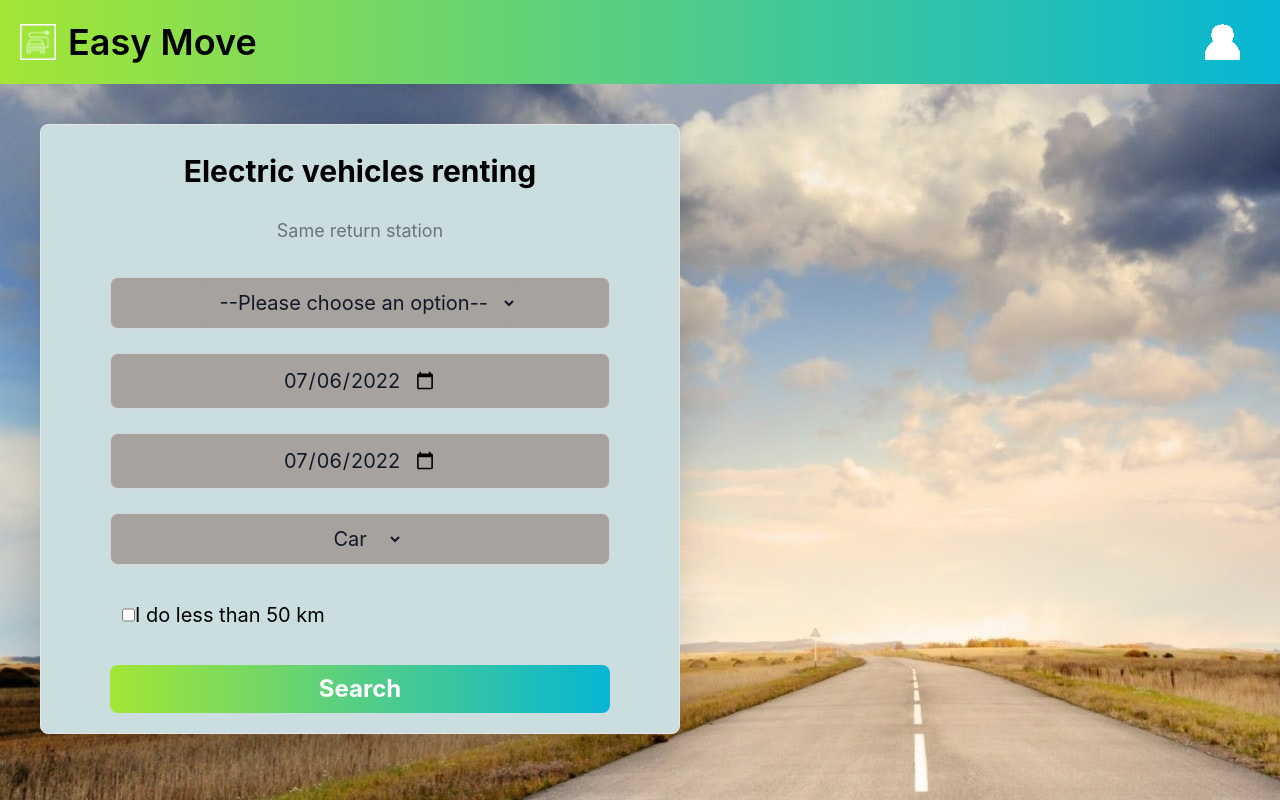
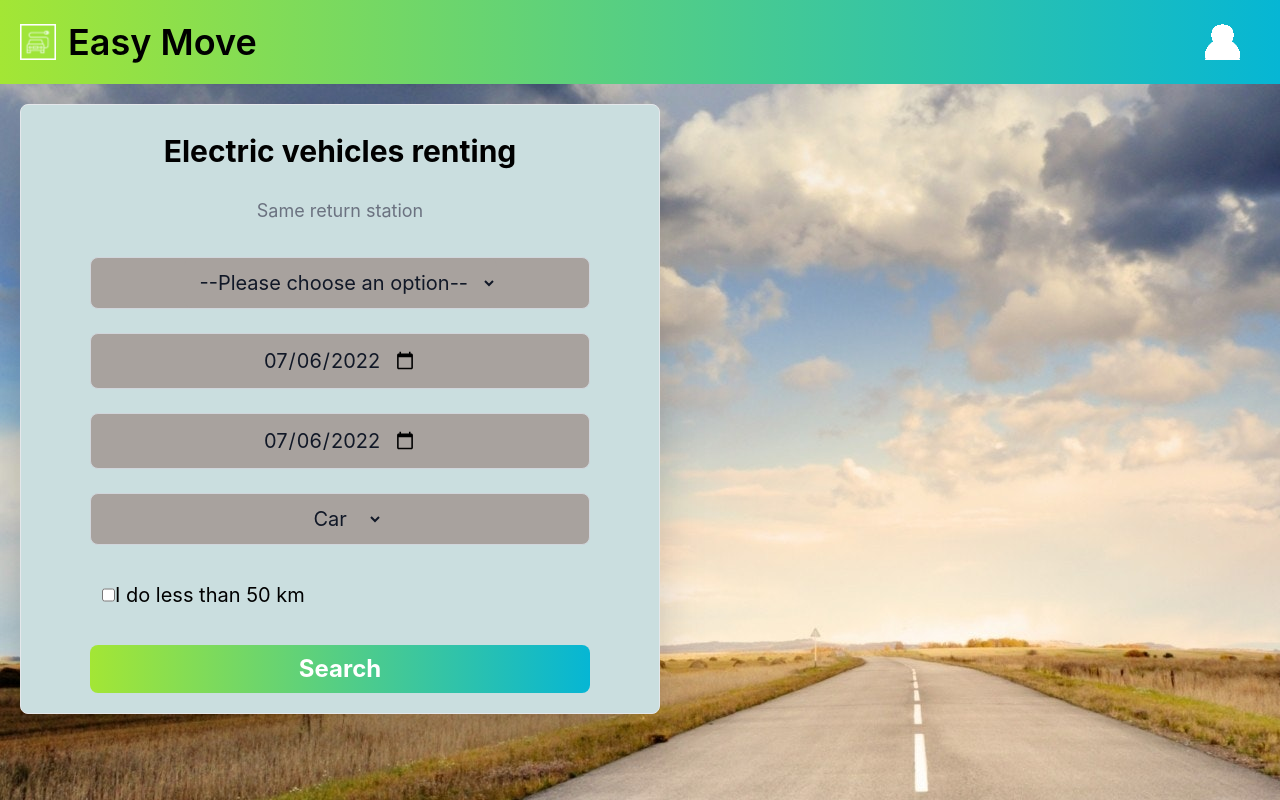
Before and after one commit to RtimmerGH/HACKATHON-WCS, a React (Vite) app in the folder frontend/: page /home in a window 1280 px wide. Built offline with nearby package versions, Linux system fonts and the light colour scheme.

Commit message:
add desktop style to all pages except user and admin

```diff
--- a/frontend/src/component/ConfirmModal.jsx
+++ b/frontend/src/component/ConfirmModal.jsx
@@ -3,7 +3,7 @@ export default function ConfirmModal() {
     <div
       id="popup-modal"
       tabIndex="-1"
-      className="fixed top-0 left-0 right-0 z-50 px-4 md:pt-80 pt-100px overflow-x-hidden overflow-y-auto md:inset-0 h-full flex justify-center items-center"
+      className="backdrop-blur-sm fixed top-0 left-0 right-0 z-50 px-4 pt-80 md:pt-0 pt-100px overflow-x-hidden overflow-y-auto md:inset-0 h-full flex justify-center items-center"
     >
       <div className="relative w-full h-full max-w-md md:h-auto">
         <div className="relative bg-white rounded-lg shadow dark:bg-gray-700">
--- a/frontend/src/component/SearchForm.jsx
+++ b/frontend/src/component/SearchForm.jsx
@@ -2,7 +2,7 @@ import "../App.css";
 
 export default function SearchForm() {
   return (
-    <div className="lg:w-1/2 lg:border lg:pb-5 bg-[#CADEDF] md:rounded-lg md:m-10 lg:shadow-2xl">
+    <div className="lg:w-1/2 lg:border lg:pb-5 bg-[#CADEDF] md:rounded-lg md:m-5 lg:shadow-2xl">
       <div className="divcenter">
         <h1 className="text-3xl font-bold text-center py-7">
           Electric vehicles renting
--- a/frontend/src/pages/SearchResults.jsx
+++ b/frontend/src/pages/SearchResults.jsx
@@ -33,7 +33,7 @@ const mocks = [
 
 export default function SearchResults() {
   return (
-    <div className="md: bg-[#CADEDF] w-full">
+    <div className="md: bg-[#CADEDF] w-screen h-screen">
       <h1 className="text-3xl font-bold text-center py-7">
         Electric vehicles renting
       </h1>
```
